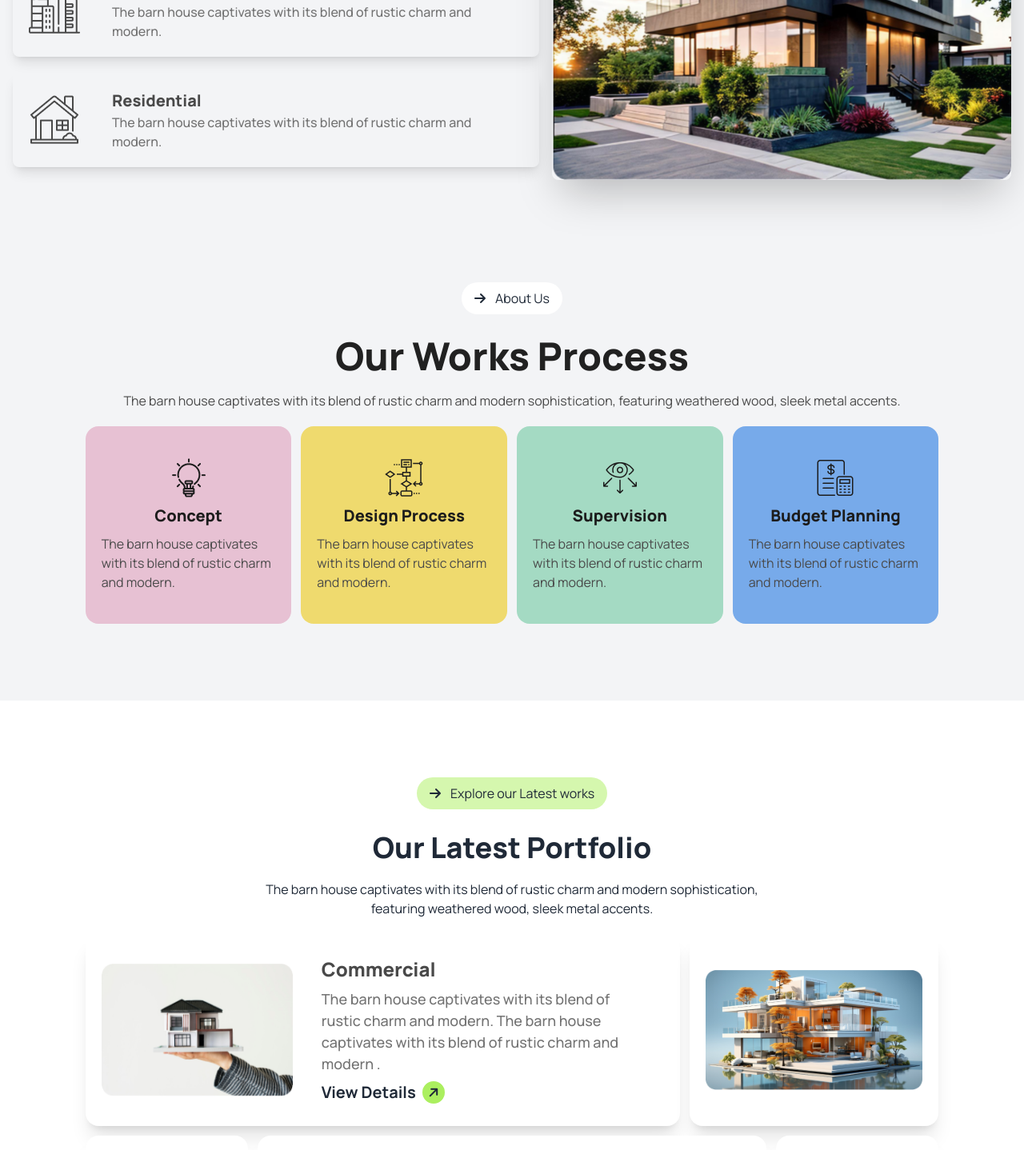
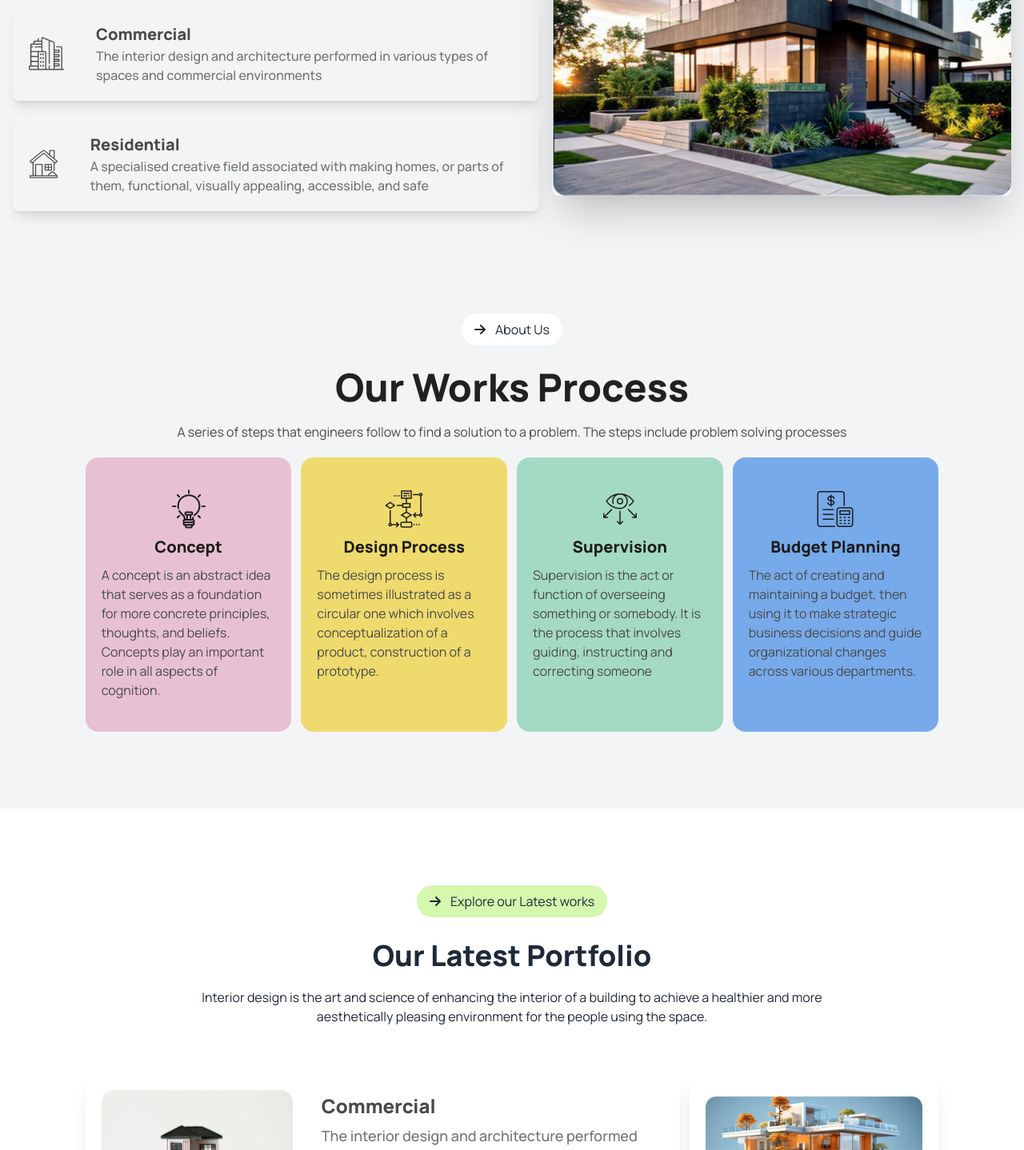
Before and after one commit to parvezreza55/assignment-03, a plain HTML site: page index.html in a window 1280 px wide. Shown: the part 1362-2800 px from the top of the page at 80% size. Drawn offline with nearby package versions, Linux system fonts and the light colour scheme.

Commit message:
remove all dumy text and resposive form

```diff
--- a/index.html
+++ b/index.html
@@ -72,7 +72,7 @@
               <li><a>Contact Us</a></li>
             </ul>
           </div>
-          <div class="navbar-end">
+          <div class="navbar-end md:gap-3">
             <div class="flex justify-center items-center gap-2 hidden md:block">
               <i
                 class="fa-solid fa-magnifying-glass bg-white w-8 h-8 rounded-full inline-flex justify-center items-center"
@@ -139,7 +139,7 @@
 
         <div class="space-y-8">
           <h1
-            class="text-center text-4xl md:text-6xl font-extrabold text-[#212121]"
+            class="text-center text-3xl md:text-6xl font-extrabold text-[#212121]"
           >
             A barn house of this design has a striking appearance
           </h1>
@@ -147,8 +147,7 @@
             class="text-center w-[90%] md:w-[70%] mx-auto font-medium text-[#494949]"
           >
             The barn house captivates with its blend of rustic charm and modern
-            sophistication, featuring weathered wood, sleek metal accents, and
-            large windows that flood the space with natural light.
+            sophistication, featuring weathered wood, sleek metal accents.
           </p>
 
           <div class="flex justify-center items-center mt-8">
@@ -169,7 +168,7 @@
       <section>
         <div class="hero my-28 container mx-auto pt-28 relative">
           <img
-            class="absolute -top-[3%] left-[8%] hidden lg:block"
+            class="absolute -top-[8%] left-[8%] hidden lg:block"
             src="assets/Vector.png"
             alt=""
           />
@@ -194,9 +193,13 @@
                 <p
                   class="py-6 w-[90%] text-center mx-auto lg:w-full lg:text-start"
                 >
-                  The barn house captivates with its blend of rustic charm and
-                  modern sophistication, featuring weathered wood, sleek metal
-                  accents.
+                  Architectural design refers to the process of identifying and
+                  understanding the different components of a digital video
+                  surveillance and physical security system, and how these
+                  components interact to meet the system requirements. It
+                  involves considering various factors such as area of coverage,
+                  power, connectivity, equipment, interface, and intelligence,
+                  in order to create a cohesive and effective solution
                 </p>
               </div>
 
@@ -207,8 +210,8 @@
                     Commercial
                   </h1>
                   <p class="font-medium text-[#737373]">
-                    The barn house captivates with its blend of rustic charm and
-                    modern.
+                    The interior design and architecture performed in various
+                    types of spaces and commercial environments
                   </p>
                 </div>
               </div>
@@ -219,8 +222,9 @@
                     Residential
                   </h1>
                   <p class="font-medium text-[#737373]">
-                    The barn house captivates with its blend of rustic charm and
-                    modern.
+                    A specialised creative field associated with making homes,
+                    or parts of them, functional, visually appealing,
+                    accessible, and safe
                   </p>
                 </div>
               </div>
@@ -243,8 +247,8 @@
           Our Works Process
         </h1>
         <p class="text-center text-[#494949]">
-          The barn house captivates with its blend of rustic charm and modern
-          sophistication, featuring weathered wood, sleek metal accents.
+          A series of steps that engineers follow to find a solution to a
+          problem. The steps include problem solving processes
         </p>
 
         <!-- card section  -->
@@ -258,8 +262,9 @@
             <img src="assets/concept.png" alt="" />
             <h1 class="text-[20px] font-extrabold text-[#1C1C1C]">Concept</h1>
             <p class="text-[#494949]">
-              The barn house captivates with its blend of rustic charm and
-              modern.
+              A concept is an abstract idea that serves as a foundation for more
+              concrete principles, thoughts, and beliefs. Concepts play an
+              important role in all aspects of cognition.
             </p>
           </div>
           <!-- card 2  -->
@@ -271,8 +276,9 @@
               Design Process
             </h1>
             <p class="text-[#494949]">
-              The barn house captivates with its blend of rustic charm and
-              modern.
+              The design process is sometimes illustrated as a circular one
+              which involves conceptualization of a product, construction of a
+              prototype.
             </p>
           </div>
           <div
@@ -283,8 +289,9 @@
               Supervision
             </h1>
             <p class="text-[#494949]">
-              The barn house captivates with its blend of rustic charm and
-              modern.
+              Supervision is the act or function of overseeing something or
+              somebody. It is the process that involves guiding, instructing and
+              correcting someone
             </p>
           </div>
           <div
@@ -295,8 +302,9 @@
               Budget Planning
             </h1>
             <p class="text-[#494949]">
-              The barn house captivates with its blend of rustic charm and
-              modern.
+              The act of creating and maintaining a budget, then using it to
+              make strategic business decisions and guide organizational changes
+              across various departments.
             </p>
           </div>
         </div>
@@ -315,9 +323,10 @@
         <h1 class="text-4xl font-extrabold text-center">
           Our Latest Portfolio
         </h1>
-        <p class="text-center w-2/3 mx-auto">
-          The barn house captivates with its blend of rustic charm and modern
-          sophistication, <br />featuring weathered wood, sleek metal accents.
+        <p class="text-center w-2/3 mx-auto pb-9">
+          Interior design is the art and science of enhancing the interior of a
+          building to achieve a healthier and more aesthetically pleasing
+          environment for the people using the space.
         </p>
 
         <!-- card section  -->
@@ -338,9 +347,8 @@
             <div class="card-body py-3 md:w-[70%]">
               <h1 class="text-2xl font-extrabold text-[#494949]">Commercial</h1>
               <p class="text-[18px] font-medium text-[#737373]">
-                The barn house captivates with its blend of rustic charm and
-                modern. The barn house captivates with its blend of rustic charm
-                and modern .
+                The interior design and architecture performed in various types
+                of spaces and commercial environments
               </p>
               <button class="bg-white rounded-full flex gap-2">
                 <h1 class="text-xl font-bold">View Details</h1>
@@ -396,9 +404,8 @@
             <div class="card-body py-3 md:w-[70%]">
               <h1 class="text-2xl font-extrabold text-[#494949]">Commercial</h1>
               <p class="text-[18px] font-medium text-[#737373]">
-                The barn house captivates with its blend of rustic charm and
-                modern. The barn house captivates with its blend of rustic charm
-                and modern .
+                The interior design and architecture performed in various types
+                of spaces and commercial environments.
               </p>
               <button class="bg-white rounded-full flex gap-2">
                 <h1 class="text-xl font-bold">View Details</h1>
@@ -577,7 +584,7 @@
           background-size: cover;
         "
       >
-        <div class="space-y-5 w-[75%] mx-auto">
+        <div class="space-y-5 mx-auto">
           <div class="flex justify-center items-center">
             <div
               class="flex gap-3 items-center justify-center bg-white w-fit py-2 px-4 rounded-full mb-2"
@@ -589,40 +596,41 @@
           <h1 class="text-center text-4xl font-extrabold">
             Let’s Discuss Next Project
           </h1>
-          <p class="text-center md:w-[70%] mx-auto text-[#494949]">
-            The barn house captivates with its blend of rustic charm and modern
-            sophistication, featuring weathered wood, sleek metal accents.
+          <p class="text-center md:w-[70%] mx-auto text-[#494949] p-3">
+            A document or a set of documents describing a design, architecture
+            and components, interfaces, and data. These outline how each
+            specific one functions to cater to stipulated requirements.
           </p>
 
-          <div>
-            <form action="" class="grid grid-cols-2 gap-3">
+          <div class="w-[75%] mx-auto">
+            <form action="" class="grid grid-cols-1 md:grid-cols-2 gap-3">
               <input
                 type="text"
                 name="name"
                 id="name1"
                 placeholder="First Name*"
-                class="bg-white p-3 rounded-full"
+                class="bg-white p-3 rounded-full col-span-2 md:col-span-1"
               />
               <input
                 type="text"
                 name="name"
                 id="name1"
                 placeholder="Last Name*"
-                class="bg-white p-3 rounded-full"
+                class="bg-white p-3 rounded-full col-span-2 md:col-span-1"
               />
               <input
                 type="text"
                 name="name"
                 id="name1"
                 placeholder="Phone Number*"
-                class="bg-white p-3 rounded-full"
+                class="bg-white p-3 rounded-full col-span-2 md:col-span-1"
               />
               <input
                 type="text"
                 name="name"
                 id="name1"
                 placeholder="Email Number*"
-                class="bg-white p-3 rounded-full"
+                class="bg-white p-3 rounded-full col-span-2 md:col-span-1"
               />
               <textarea
                 name="message"
@@ -655,11 +663,10 @@
             <a class="text-3xl font-extrabold text-[#E9E9E9]">Rinterio</a>
           </div>
         </div>
-        <p class="mt-7 text-[#737373] font-medium text-[16px]">
-          The barn house captivates with its blend of rustic charm and modern
-          sophistication, featuring weathered wood, sleek metal accents.
-          <br />
-          Providing reliable tech since 1992
+        <p class="mt-7 text-[#737373] font-medium text-[16px w-[80%] mx-auto">
+          Interior design is the art and science of enhancing the interior of a
+          building to achieve a healthier and more aesthetically pleasing
+          environment for the people using the space.
         </p>
       </div>
       <nav class="mt-0">
```
